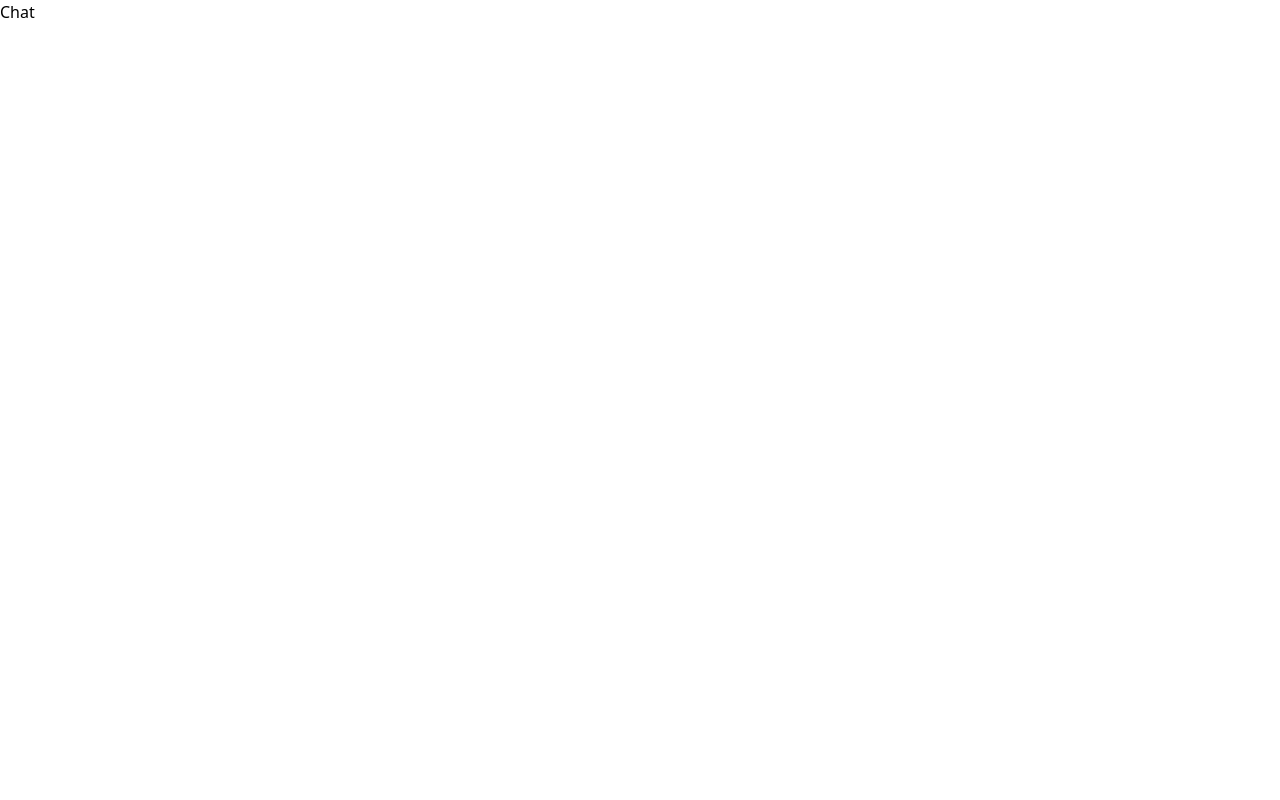
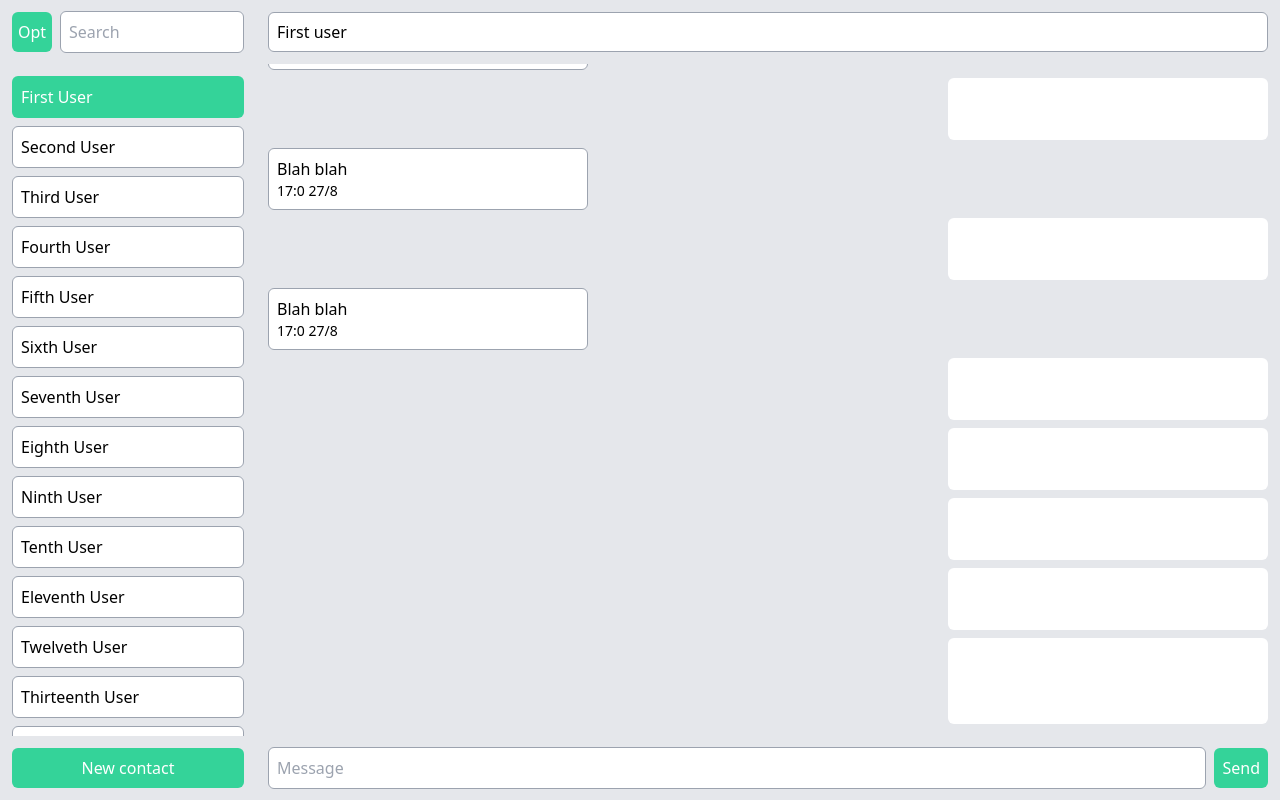
Before and after one commit to rykktiadloans/chat-python, a React (Vite) app in the folder frontend/: page / in a window 1280 px wide. Built offline with nearby package versions, Linux system fonts and the light colour scheme.

Commit message:
added a chat view scaffolding

```diff
--- /dev/null
+++ b/frontend/src/components/Contact.tsx
@@ -0,0 +1,17 @@
+interface Props {
+  username: string;
+  selected?: boolean;
+}
+
+function Contact({ username, selected }: Props) {
+  const originalClasses = "transition-colors w-full p-2 border rounded-md";
+  if (selected === undefined) {
+    selected = false;
+  }
+  const dependantClasses = selected
+    ? "bg-emerald-400 border-transparent text-white active:bg-white active:text-black"
+    : "bg-white border-gray-400 hover:border-emerald-400 active:border-transparent active:bg-emerald-400 active:text-white";
+  return <div className={`${originalClasses} ${dependantClasses}`}>{username}</div>;
+}
+
+export default Contact;
--- /dev/null
+++ b/frontend/src/components/Message.tsx
@@ -0,0 +1,19 @@
+interface Props {
+  isSelf: boolean;
+  content: string;
+  sentAt: Date;
+}
+
+function Message({isSelf, content, sentAt}: Props) {
+  const date = `${sentAt.getHours()}:${sentAt.getMinutes()} ${sentAt.getDate()}/${sentAt.getMonth() + 1}`;
+  const selfStyle = isSelf ? "bg-emerald-400 border-transparent text-white self-end" : "";
+  return (
+    <div className={"w-full sm:w-80 flex flex-col align-baseline p-2 bg-white border border-gray-400 rounded-md " + selfStyle}>
+      <div>{content}</div>
+      <div className="text-sm">{date}</div>
+    </div>
+  )
+
+}
+
+export default Message;
--- a/frontend/src/views/Chat.tsx
+++ b/frontend/src/views/Chat.tsx
@@ -1,5 +1,96 @@
+import Contact from "../components/Contact";
+import Message from "../components/Message";
+
 function Chat() {
-  return <h1>Chat</h1>;
+  return (
+    <main className="w-full h-screen grid grid-cols-[12rem_1fr] sm:grid-cols-[16rem_1fr] grid-rows-[4rem_1fr_4rem] bg-gray-200">
+      <div className="flex flex-row justify-center items-center p-3 gap-2">
+        <button className="transition-colors w-10 h-10 shrink-0 bg-emerald-400 text-white rounded-md hover:bg-white hover:text-emerald-400 active:bg-emerald-400 active:text-white">
+          Opt
+        </button>
+        <input
+          type="text"
+          placeholder="Search"
+          className="transition-colors w-full shrink p-2 border border-gray-400 rounded-md hover:border-emerald-400"
+        />
+      </div>
+      <div className="p-3">
+        <div className="flex flex-col justify-center items-baseline p-2 w-full h-full border border-gray-400 rounded-md bg-white">
+          First user
+        </div>
+      </div>
+      <div className="flex flex-col gap-2 p-3 overflow-scroll">
+        <Contact username="First User" selected />
+        <Contact username="Second User" />
+        <Contact username="Third User" />
+        <Contact username="Fourth User" />
+        <Contact username="Fifth User" />
+        <Contact username="Sixth User" />
+        <Contact username="Seventh User" />
+        {
+          // Yes really
+        }
+        <Contact username="Eighth User" />
+        <Contact username="Ninth User" />
+        <Contact username="Tenth User" />
+        <Contact username="Eleventh User" />
+        <Contact username="Twelveth User" />
+        <Contact username="Thirteenth User" />
+        <Contact username="Fourteenth User" />
+        <Contact username="Fifteenth User" />
+        <Contact username="Sixteenth User" />
+        <Contact username="Seventeenth User" />
+        <Contact username="Eighteenth User" />
+        <Contact username="Nineteenth User" />
+        <Contact username="Twentieth User" />
+        <Contact username="Twenty First User" />
+        <Contact username="Twenty Second User" />
+        <Contact username="Twenty Third User" />
+        <Contact username="Twenty Fourth User" />
+      </div>
+      <div className="flex flex-col-reverse p-3 gap-2 overflow-scroll">
+        <Message
+          isSelf
+          content="Blah blah Blah blah Blah blah Blah blah Blah blah Blah blah "
+          sentAt={new Date()}
+        />
+        <Message isSelf content="Blah blah" sentAt={new Date()} />
+        <Message isSelf content="Blah blah" sentAt={new Date()} />
+        <Message isSelf content="Blah blah" sentAt={new Date()} />
+        <Message isSelf content="Blah blah" sentAt={new Date()} />
+        <Message isSelf={false} content="Blah blah" sentAt={new Date()} />
+        <Message isSelf content="Blah blah" sentAt={new Date()} />
+        <Message isSelf={false} content="Blah blah" sentAt={new Date()} />
+        <Message isSelf content="Blah blah" sentAt={new Date()} />
+        <Message isSelf={false} content="Blah blah" sentAt={new Date()} />
+        <Message isSelf content="Blah blah" sentAt={new Date()} />
+        <Message isSelf={false} content="Blah blah" sentAt={new Date()} />
+        <Message isSelf content="Blah blah" sentAt={new Date()} />
+        <Message isSelf={false} content="Blah blah" sentAt={new Date()} />
+        <Message isSelf content="Blah blah" sentAt={new Date()} />
+        <Message isSelf={false} content="Blah blah" sentAt={new Date()} />
+        <Message isSelf content="Blah blah" sentAt={new Date()} />
+        <Message isSelf={false} content="Blah blah" sentAt={new Date()} />
+        <Message isSelf content="Blah blah" sentAt={new Date()} />
+        <Message isSelf={false} content="Blah blah" sentAt={new Date()} />
+      </div>
+      <div className="p-3">
+        <button className="transition-colors w-full h-full shrink-0 bg-emerald-400 text-white rounded-md hover:bg-white hover:text-emerald-400">
+          New contact
+        </button>
+      </div>
+      <div className="flex flex-row justify-center items-center p-3 gap-2">
+        <input
+          type="text"
+          placeholder="Message"
+          className="transition-colors w-full shrink p-2 border border-gray-400 rounded-md hover:border-emerald-400"
+        />
+        <button className="transition-colors p-2 h-10 shrink-0 bg-emerald-400 text-white rounded-md hover:bg-white hover:text-emerald-400 active:bg-emerald-400 active:text-white">
+          Send
+        </button>
+      </div>
+    </main>
+  );
 }
 
 export default Chat;
--- a/frontend/src/views/Login.tsx
+++ b/frontend/src/views/Login.tsx
@@ -3,7 +3,7 @@ import FormField from "../components/FormField";
 function Login() {
   return (
     <main className="w-full h-screen py-9 bg-gray-200 flex flex-col items-center gap-10">
-      <div className="w-full sm:w-80 flex flex-col bg-white p-3 gap-6 border border-gray-400 rounded-xl">
+      <div className="w-full sm:w-96 flex flex-col bg-white p-3 gap-6 border border-gray-400 rounded-xl">
         <h1 className="font-bold text-4xl text-center text-emerald-600">Login</h1>
         <form action="/api/v1/users/login" method="POST" className="flex flex-col gap-3">
           <FormField label="Username" name="username" />
--- a/frontend/src/views/Register.tsx
+++ b/frontend/src/views/Register.tsx
@@ -3,7 +3,7 @@ import FormField from "../components/FormField";
 function Register() {
   return (
     <main className="w-full h-screen py-9 bg-gray-200 flex flex-col items-center gap-10">
-      <div className="w-full sm:w-80 flex flex-col bg-white p-3 gap-6 border border-gray-400 rounded-xl">
+      <div className="w-full sm:w-96 flex flex-col bg-white p-3 gap-6 border border-gray-400 rounded-xl">
         <h1 className="font-bold text-4xl text-center text-emerald-600">Register</h1>
         <form action="/api/v1/users/login" method="POST" className="flex flex-col gap-3">
           <FormField label="Username" name="username" />
```
